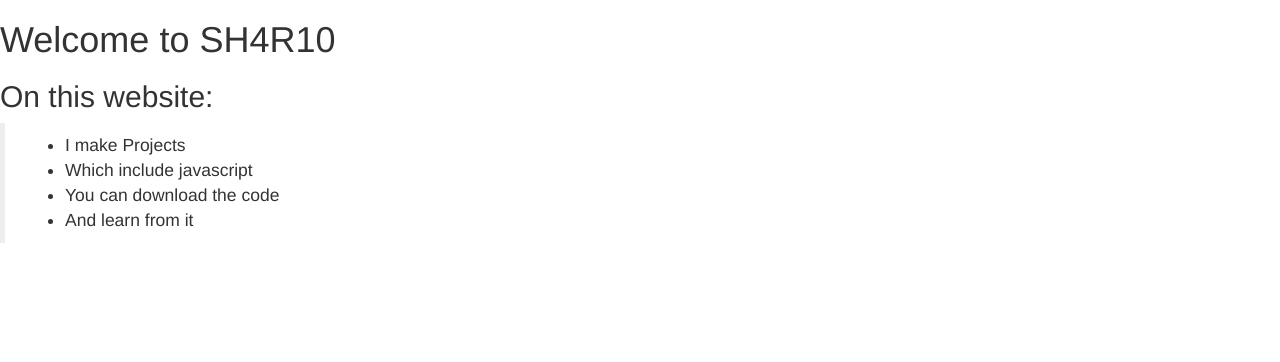
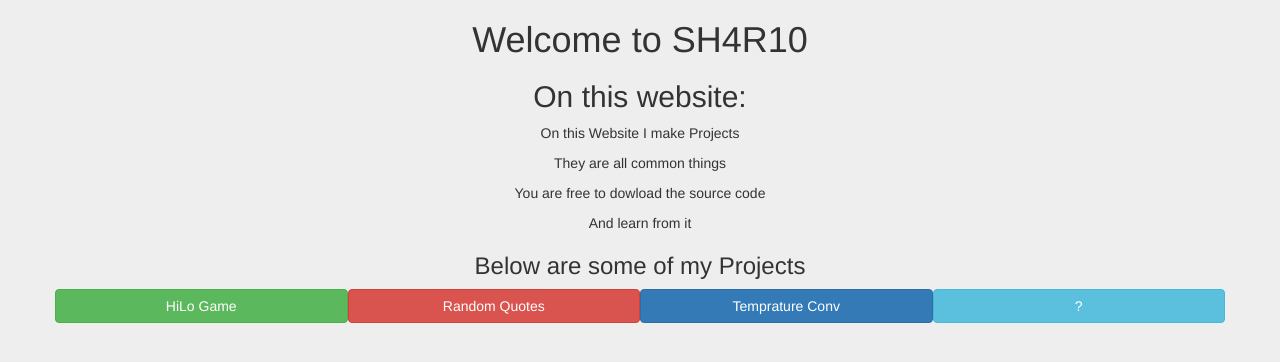
Before and after one commit to sh4r10/sh4r10.github.io, a plain HTML site: page index.html in a window 1280 px wide. Drawn offline with Linux system fonts and the light colour scheme.

Commit message:
added all the files and the button

```diff
--- a/index.html
+++ b/index.html
@@ -4,17 +4,33 @@
     <meta charset="UTF-8">
     <title>SH4R10</title>
     <link rel="stylesheet" href="bootstrap/css/bootstrap.min.css" type="text/css" />
+    <link rel="stylesheet" href="main.css" type="text/css" />
 </head>
 <body>
+    <div class="text-center">
  <h1>Welcome to SH4R10</h1>
  <h2>On this website:</h2>
- <blockquote>
-     <ul>
-     <li>I make Projects</li>
-     <li>Which include javascript</li>
-     <li>You can download the code</li>
-     <li>And learn from it</li>
-     </ul>
- </blockquote>
+    <p>On this Website I make Projects</p>
+    <p>They are all common things</p>
+    <p>You are free to dowload the source code</p>
+    <p>And learn from it</p>
+    <h3>Below are some of my Projects</h3>
+    <div class="container">
+
+        <div class="row">
+
+            <button class="btn btn-success col-md-3"id="hilo">HiLo Game</button>
+            <button class="btn btn-danger col-md-3">Random Quotes</button>
+            <button class="btn btn-primary col-md-3">Temprature Conv</button>
+            <button class="btn btn-info col-md-3">?</button>
+
+        </div>
+
+    </div>
+
+ </div>
+
+ <script src="script.js"></script>
+
 </body>
 </html>
--- /dev/null
+++ b/main.css
@@ -0,0 +1,3 @@
+body{
+    background-color:#eee;
+}
--- /dev/null
+++ b/script.js
@@ -0,0 +1,18 @@
+window.onload = ready;
+
+function ready(){
+
+  document.getElementById("hilo").addEventListener("click", hilo)
+
+
+
+
+
+
+
+    function hilo(){
+        window.location = "hilo/hilo.html";
+    }
+
+
+}
```
